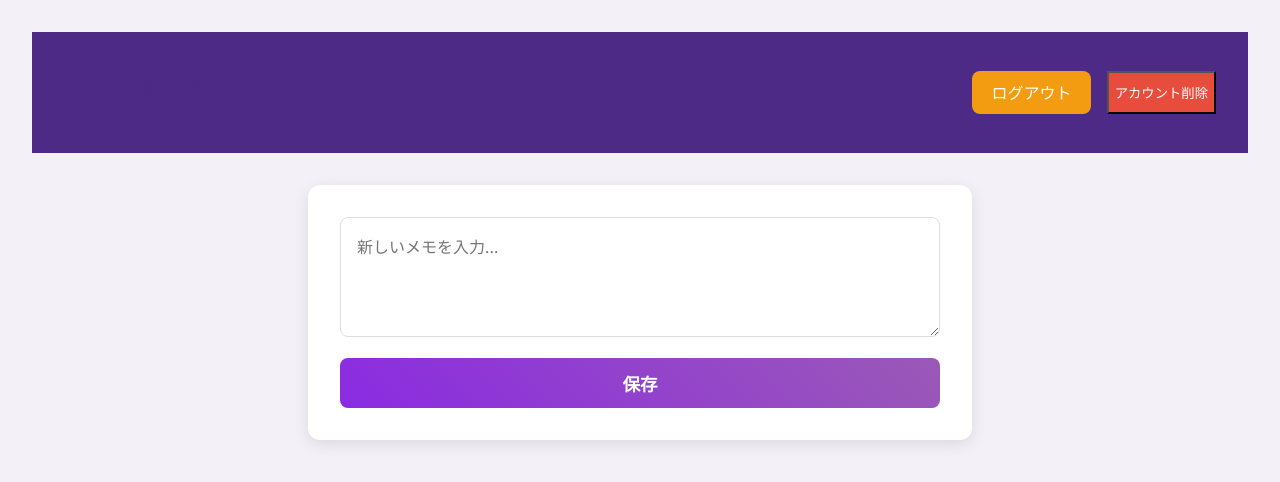
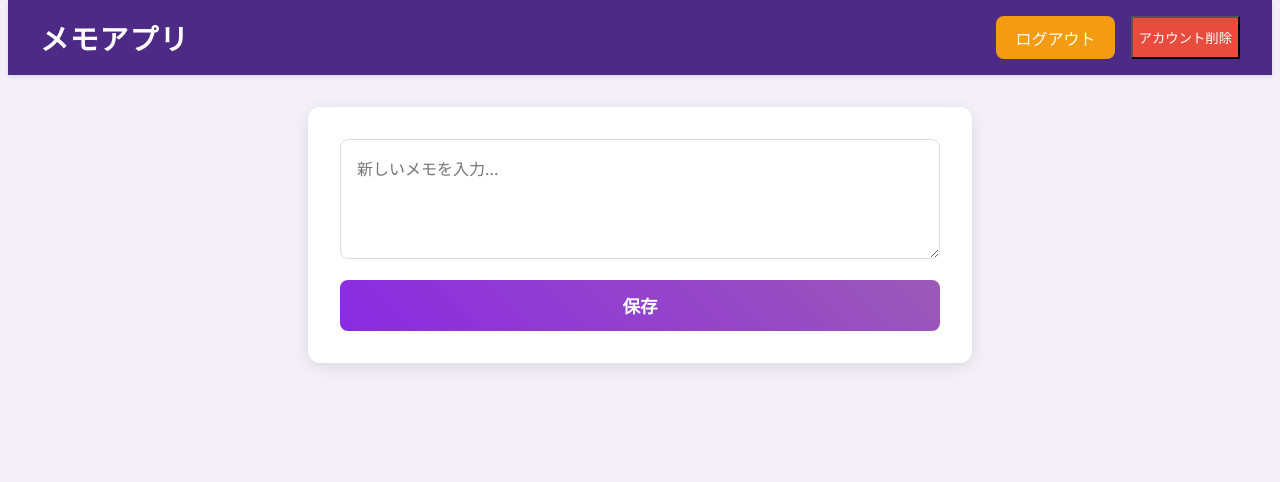
Before and after one commit to bluecaw/memoapp, a plain HTML site: page frontend/index.html in a window 1280 px wide. Drawn offline with Linux system fonts and the light colour scheme; no server answers; sample sign-in values are in the browser's storage.

Commit message:
title_modern

```diff
--- a/frontend/style.css
+++ b/frontend/style.css
@@ -20,14 +20,39 @@ body {
     background-color: var(--background-color);
     color: var(--text-color);
     margin: 0;
-    padding: 2rem;
+    /* bodyのpaddingを削除し、ヘッダーが全幅になるようにする */
 }
 
 h1 {
-    text-align: center;
+    /* text-align: center; を削除 */
     color: var(--header-color);
     font-weight: 700;
     letter-spacing: 2px;
+}
+
+/* Header Container のスタイルを更新 */
+.header-container {
+    display: flex;
+    justify-content: space-between;
+    align-items: center;
+    padding: 1rem 2rem;
+    background-color: var(--header-color);
+    color: white;
+    box-shadow: 0 2px 4px rgba(0,0,0,0.1);
+    margin-bottom: 2rem; /* フォームとの間隔を確保 */
+}
+
+.header-container h1 {
+    margin: 0;
+    font-size: 1.8rem;
+    font-weight: 700;
+    letter-spacing: 1px;
+    color: white; /* 文字色を白に */
+}
+
+.header-container div {
+    display: flex;
+    gap: 1rem;
 }
 
 #memo-form {
```
